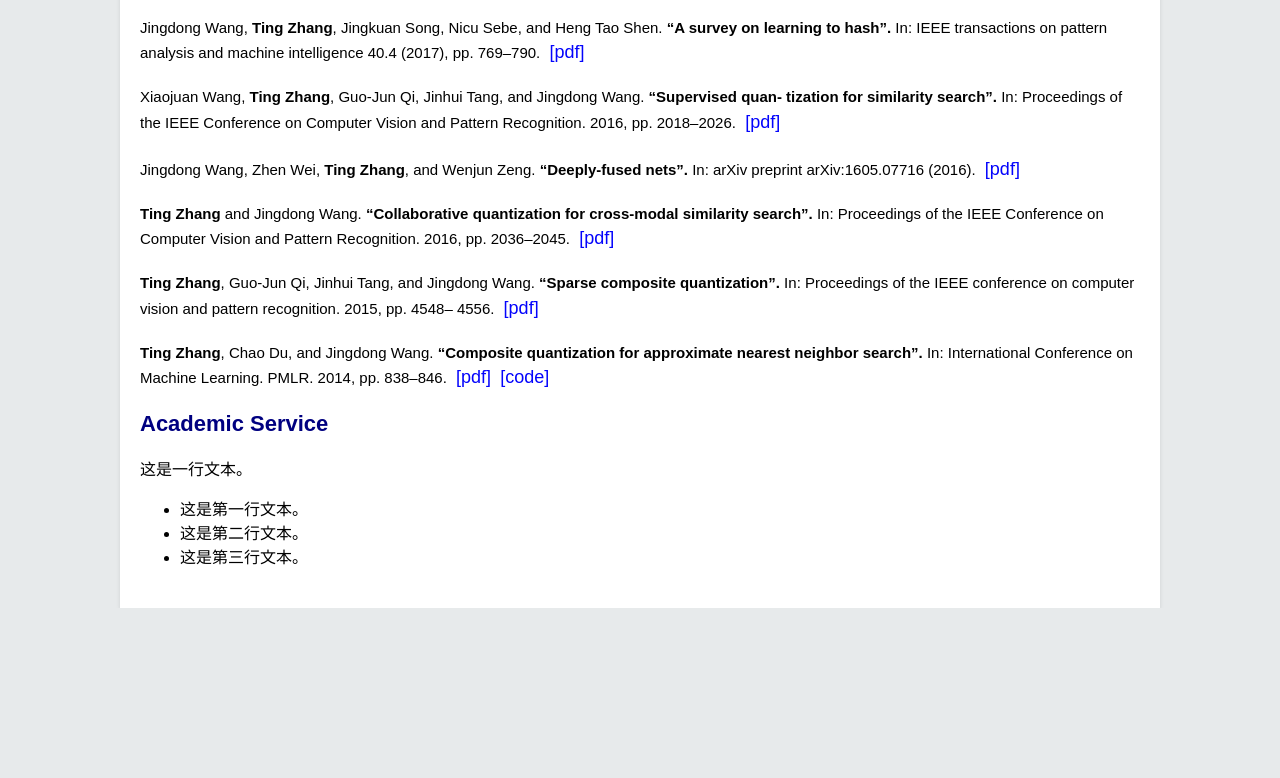
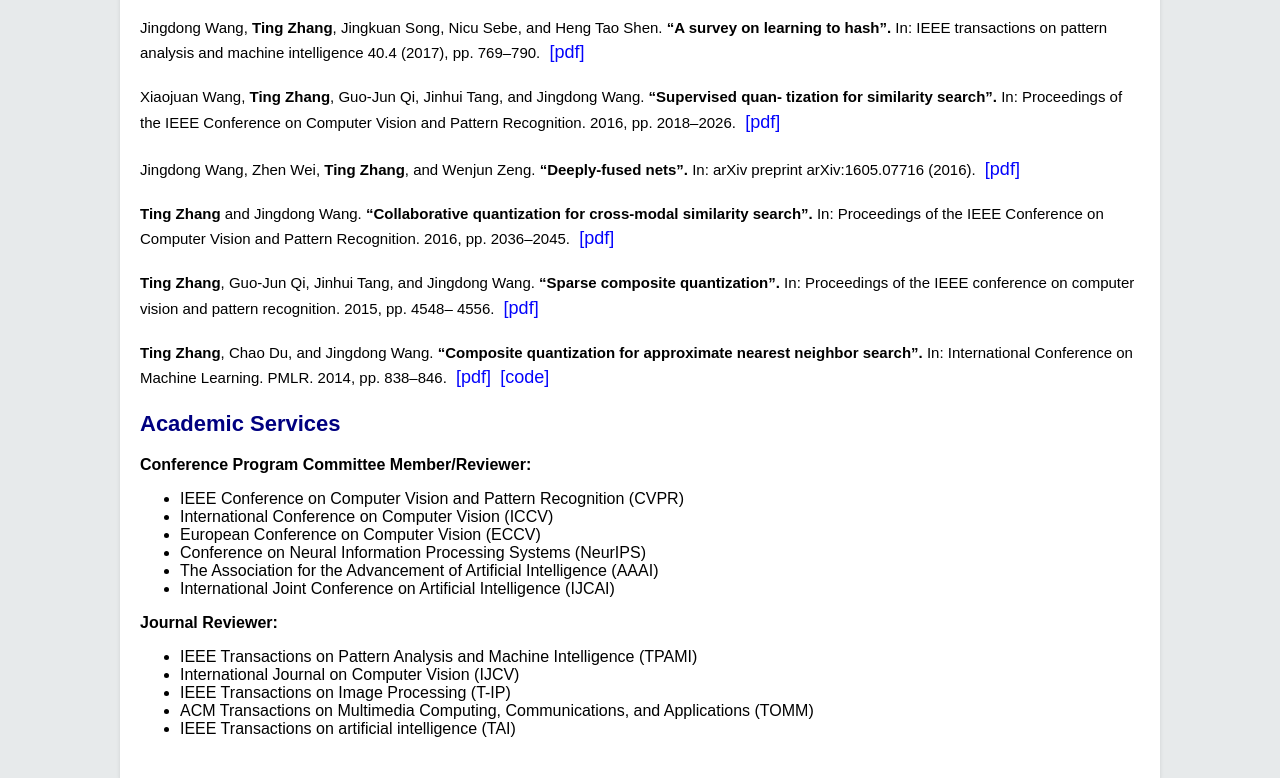
Before and after one commit to hellozting/hellozting.github.io, a plain HTML site: page index.html in a window 1280 px wide. Shown: the part 2141-2919 px from the top of the page. Before the commit the page ends 2749 px from the top, so only its background shows below. Drawn offline with Linux system fonts and the light colour scheme.

Commit message:
Update index.html

```diff
--- a/index.html
+++ b/index.html
@@ -442,22 +442,28 @@
         </div>
       </div>
 
-
-
-
-
-
-
     </div>
 
 
     <div class="section">
-      <h2 style="color: #000080;">Academic Service</h2>
-      <p>这是一行文本。</p>
+      <h2 style="color: #000080;">Academic Services</h2>
+      <p><strong>Conference Program Committee Member/Reviewer:</strong></p>
       <ul>
-        <li>这是第一行文本。</li>
-        <li>这是第二行文本。</li>
-        <li>这是第三行文本。</li>
+        <li>IEEE Conference on Computer Vision and Pattern Recognition (CVPR)</li>
+        <li>International Conference on Computer Vision (ICCV)</li>
+        <li>European Conference on Computer Vision (ECCV)</li>
+        <li>Conference on Neural Information Processing Systems (NeurIPS) </li>
+        <li>The Association for the Advancement of Artificial Intelligence (AAAI)</li>
+        <li>International Joint Conference on Artificial Intelligence (IJCAI) </li>
+      </ul>
+
+      <p><strong>Journal Reviewer:</strong></p>
+      <ul>
+        <li>IEEE Transactions on Pattern Analysis and Machine Intelligence (TPAMI)</li>
+        <li>International Journal on Computer Vision (IJCV)</li>
+        <li>IEEE Transactions on Image Processing (T-IP)</li>
+        <li>ACM Transactions on Multimedia Computing, Communications, and Applications (TOMM) </li>
+        <li>IEEE Transactions on artificial intelligence (TAI)</li>
       </ul>
     </div>
 
```
